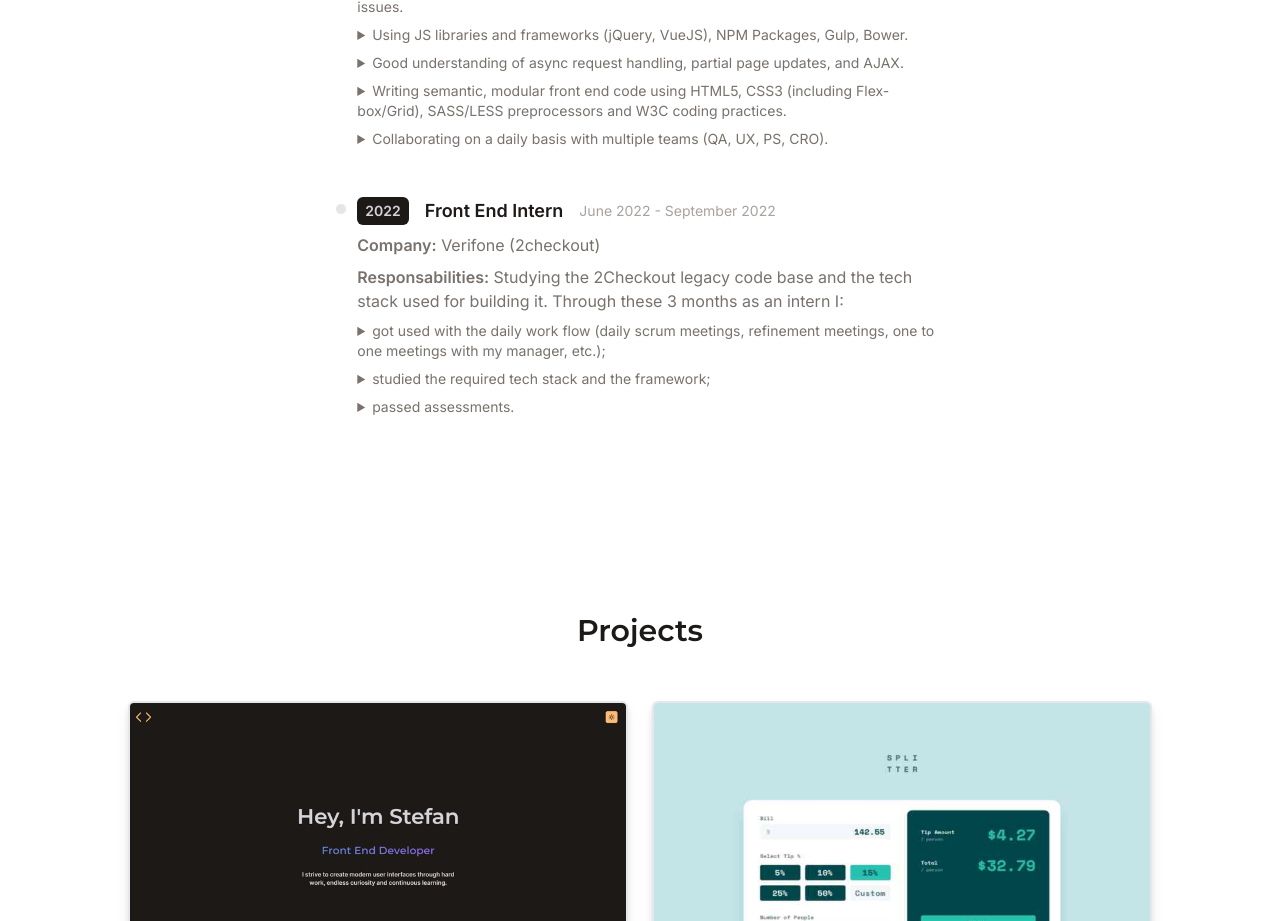
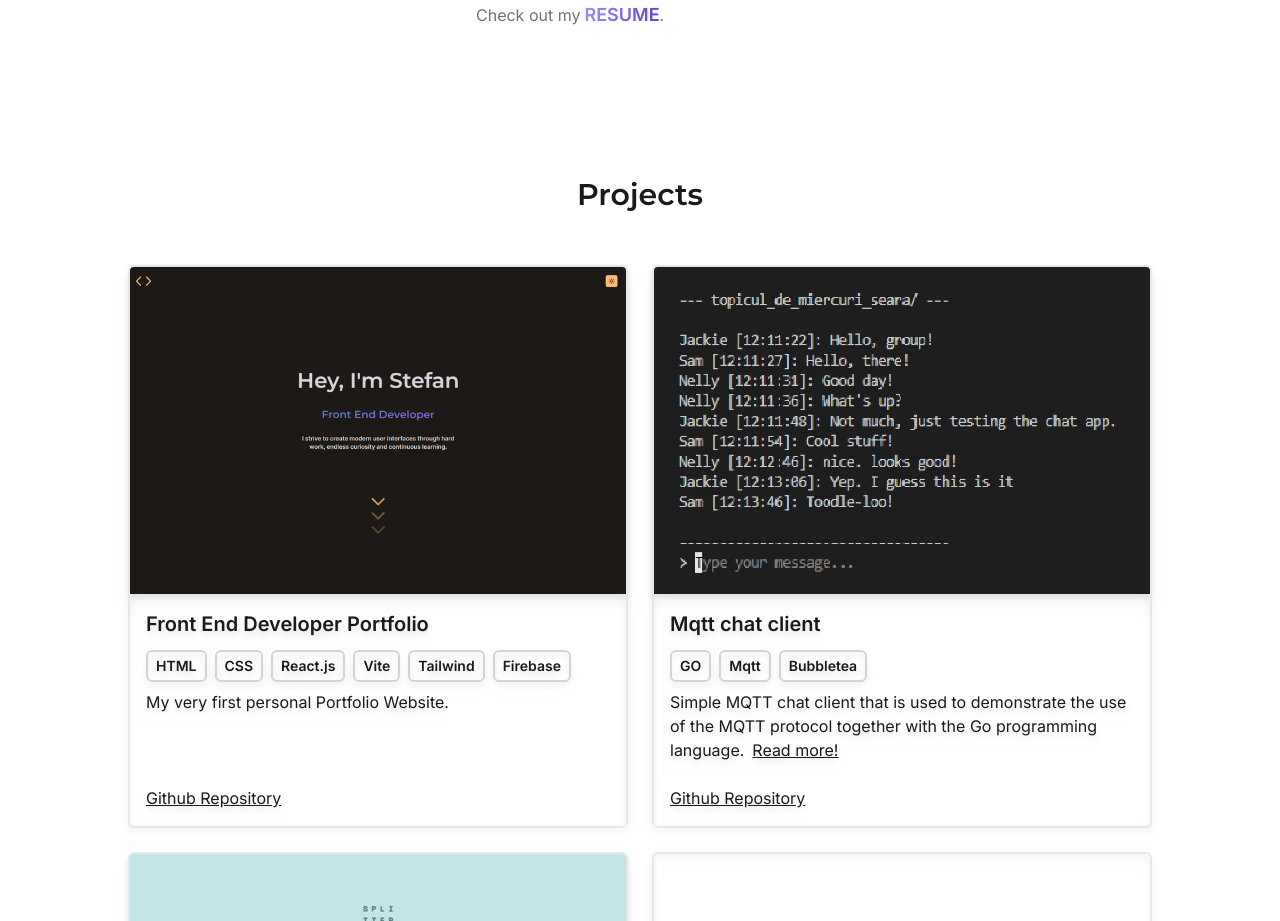
Before and after one commit to stefrotaru/my_portfolio, a React (Vite) app: page / in a window 1280 px wide. Shown: the part 1879-2800 px from the top of the page. Built offline with nearby package versions, Linux system fonts and the light colour scheme; what @ebay/nice-modal-react would draw is missing.

Commit message:
added content (mqtt chat project) and longdescription modal

```diff
--- a/src/App.jsx
+++ b/src/App.jsx
@@ -115,10 +115,10 @@ function App() {
       <div className="relative bg-white dark:bg-stone-900 transition-colors duration-700 ease-in-out text-stone-900 dark:text-stone-300 min-h-screend">
         <div ref={ref} className="max-w-5xl w-10/12 mx-auto ">
           <Intro theme={theme}/>
+          <ToolsStack/>
           <AboutMe />
+          <Portfolio />
           <Timeline />
-          <Portfolio />
-          <ToolsStack/>
           <Contact />
           <Socials />
           <Footer />
--- a/src/components/Intro.jsx
+++ b/src/components/Intro.jsx
@@ -17,7 +17,7 @@ function Intro(props) {
 
   const scrollDown = () => {
     console.log()
-    document.querySelector(".about-section").scrollIntoView({
+    document.querySelector(".tool_stack").scrollIntoView({
       behavior: "smooth",
     });
   }
@@ -38,7 +38,7 @@ function Intro(props) {
         </p> */}
 
         <p className="text-md md:text-xl max-w-xl mb-6 font-bold h-20">
-          <Typewriter text="I strive to create modern user interfaces through hard work, endless curiosity and continuous learning." cursor={false} />
+          <Typewriter text="I'm a former bartender turned developer who uses years of insights into people's stories to create the most reactive and enjoyable interfaces through hard work, endless curiosity and continuous learning." cursor={false} speed={25}/>
         </p>
 
       </div>
--- a/src/components/PortfolioItem.jsx
+++ b/src/components/PortfolioItem.jsx
@@ -1,7 +1,16 @@
 /* eslint-disable react/prop-types */
 // import React from 'react';
 
-function PortfolioItem({ title, imgUrl, stack, link, shortDescription, repo }) {
+function PortfolioItem({ title, imgUrl, stack, link, shortDescription, longDescription, repo }) {
+  const openModal = () => {
+    const modal = document.getElementById(title.replace(/\s/g, "-").toLowerCase() + '-modal');
+    modal.showModal();
+  }
+  const closeModal = () => {
+    const modal = document.getElementById(title.replace(/\s/g, "-").toLowerCase() + '-modal');
+    modal.close();
+  }
+
   return (
     <div className="portfolio-item-wrapper grid drop-shadow-lg dark:drop-shadow-lg">
       <div
@@ -10,14 +19,14 @@ function PortfolioItem({ title, imgUrl, stack, link, shortDescription, repo }) {
       >
         <div>
           <a href={link} target="_blank" rel="noreferrer">
-            <img
+            {imgUrl !== '' ? <img
               src={imgUrl}
               alt="portfolio-img"
               className="w-full h-auto object-cover cursor-pointer"
-            />
+            /> : ''}
           </a>
         </div>
-        <div className="w-full p-4 h-full">
+        <div className={imgUrl !== '' ? "w-full p-4 h-full flex flex-col" : 'w-full p-4 h-full flex flex-col justify-center text-center'}>
           <h3 className="text-lg md:text-xl dark:text-zinc-300 mb-2 md:mb-3 font-semibold">
             {title}
           </h3>
@@ -31,15 +40,29 @@ function PortfolioItem({ title, imgUrl, stack, link, shortDescription, repo }) {
               </span>
             ))}
           </div>
-          <p className="py-2">{shortDescription}</p>
+
+          { shortDescription !== '' && <p className="py-2 flex-grow">
+                                          {shortDescription}
+                                          {longDescription !== '' && <span onClick={openModal} className="cursor-pointer underline ml-2">Read more!</span>}
+                                       </p>
+          }
+
+          {longDescription !== '' &&
+            <div>
+              <dialog className="modal sm:text-lg w-11/12 sm:w-9/12 md:lg:w-6/12 p-5 rounded-md bg-stone-100 dark:bg-stone-200 shadow-lg outline-none" onClick={closeModal} id={title.replace(/\s/g, "-").toLowerCase() + '-modal'}>
+                <div dangerouslySetInnerHTML={{__html: longDescription}} className="flex flex-col gap-2"></div>
+              </dialog>
+            </div>
+          }
+
           <a
-            href={repo}
+            href={repo !== '' ? repo : link}
             aria-label={ title + " repository" }
             target="_blank"
             rel="noreferrer"
-            className="underline my-4"
+            className="underline mt-4"
           >
-            Github Repository
+            {repo !== '' ? 'Github Repository' : 'Check out my Github profile!'}
           </a>
         </div>
       </div>
--- a/src/components/ToolsStack.jsx
+++ b/src/components/ToolsStack.jsx
@@ -24,7 +24,7 @@ function ToolsStack() {
     <div className="tool_stack grid place-content-center text-center gap-10 my-32">
 
       <div className="langs-and-libs hide">
-        <h2 className="title pb-5 font-bold text-xl">Languages and libraries</h2>
+        <h2 className="title py-5 font-bold text-xl">Languages and libraries</h2>
         <div className="flex gap-5 place-content-center flex-wrap">
           <HtmlLogo className="icon" />
           <CssLogo className="icon" />
--- a/src/data/portfolio.js
+++ b/src/data/portfolio.js
@@ -4,17 +4,58 @@ export default [
         imgUrl: './front-end-dev-portfolio-preview.png',
         stack: ['HTML', 'CSS','React.js','Vite' ,'Tailwind', 'Firebase'],
         link: 'https://stefanrotaru.eu/',
-        shortDescription: 'My very first personal Portfolio Website',
-        longDescription: 'Lalalalala nanananana',
+        shortDescription: 'My very first personal Portfolio Website.',
+        longDescription: '',
         repo: 'https://github.com/stefrotaru/my_portfolio'
+    },
+    {
+        title: 'Mqtt chat client',
+        imgUrl: './mqtt-chat-app-preview.jpg',
+        stack: ['GO', 'Mqtt','Bubbletea'],
+        link: 'https://github.com/stefrotaru/mqtt-chat',
+        shortDescription: 'Simple MQTT chat client that is used to demonstrate the use of the MQTT protocol together with the Go programming language.',
+        longDescription: `
+        <h1 class="text-xl font-bold pb-4">Mqtt chat client</h1>
+        <p>This is a simple MQTT chat client that is used to demonstrate the use of the
+        MQTT protocol together with the Go programming language.</p>
+
+        <p>The client connects to the MQTT broker running on the same machine on port
+        1883 and subscribes to a default topic (you can change the topic name in the
+        code below). It also publishes to the same topic.</p>
+
+        <p>The client uses the bubbletea library to create a terminal UI. The UI
+        consists of a header, a footer and a text input field. The header shows the
+        topic name and the footer shows the text input field. The messages are
+        displayed in the middle of the screen. The client allows to send text
+        messages and action messages (e.g. user joined/left the chat) by typing them
+        in the text input field and pressing "Enter". It also allows to send
+        commands by typing them in the text input field and pressing "Enter". For now,
+        the following commands are supported:</p>
+        <ul class="pl-6">
+            <li>/quit - The client disconnects from the MQTT broker and exits.</li>
+            <li>/hello - The client sends an action message to the chat room saying that the user has joined the chat.</li>
+        </ul>
+        <p>The client also allows to use the "Tab" key to auto-complete commands. For example, if you type "/h" and press "Tab", the client will auto-complete the command to "/hello".</p>
+        <p>The project also includes a docker compose file which deploys a compatible eclipse MQTT broker for the project.</p>
+        `,
+        repo: 'https://github.com/stefrotaru/mqtt-chat'
     },
     {
         title: 'Splitter',
         imgUrl: './splitter-preview.jpg',
         stack: ['HTML', 'SCSS','JS'],
         link: 'https://stefrotaru.github.io/tip-calculator-app-main/',
-        shortDescription: 'Tip calculator app',
-        longDescription: 'Lalalalala nanananana',
+        shortDescription: 'Tip calculator app built with HTML, SCSS and JS. This is a challenge from Frontend Mentor.',
+        longDescription: '',
         repo: 'https://github.com/stefrotaru/tip-calculator-app-main'
-    }
+    },
+    {
+        title: 'More projects coming soon',
+        imgUrl: '',
+        stack: [],
+        link: 'https://github.com/stefrotaru/',
+        shortDescription: '',
+        longDescription: '',
+        repo: ''
+    },
 ]
--- a/src/data/timeline.js
+++ b/src/data/timeline.js
@@ -21,8 +21,9 @@ export default [
         details: 'Studying the 2Checkout legacy code base and the tech stack used for building it. Through these 3 months as an intern I: ',
         detailsList: [
             'got used with the daily work flow (daily scrum meetings, refinement meetings, one to one meetings with my manager, etc.);',
-            'studied the required tech stack and the framework;',
-            'passed assessments.'
+            'studied the required tech stack and the internal framework;',
+            'participated in security trainings;',
+            'developed a shopping cart using HTML, CSS (bootstrap), VueJS, VueX and VueRouter.'
         ]
     },
 ]
--- a/src/styles/tailwind.css
+++ b/src/styles/tailwind.css
@@ -6,6 +6,14 @@
   * {
     font-family: "Inter";
     /* font-family: "Montserrat"; */
+  }
+
+  body:has(dialog.modal[open]) {
+    overflow: hidden;
+  }
+
+  dialog.modal::backdrop {
+    background-color: rgba(0, 0, 0, 0.65);
   }
 
   .title {
```
Also changed, not shown: public/mqtt-chat-app-preview.jpg (added).
